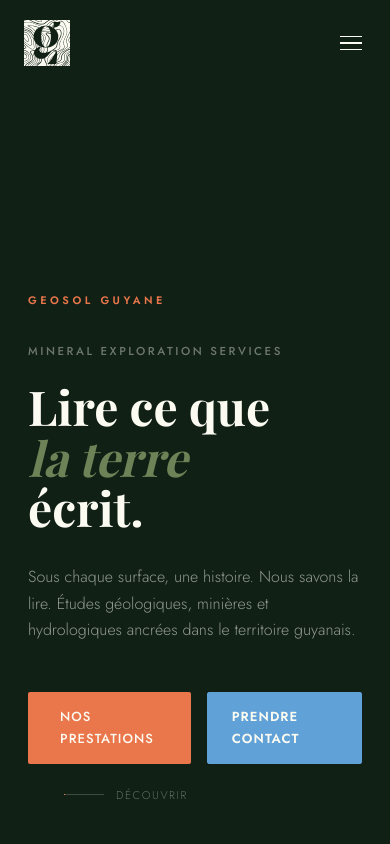
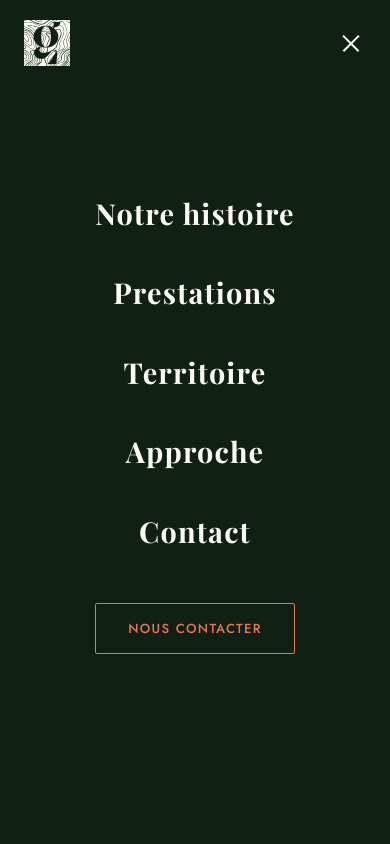
Before and after one commit to Justine-le-bot/geosol-guyane-beta, a plain HTML site: page index.html in a window 390 px wide. Both pictures are taken after a click on the element 351 px from the left and 43 px from the top of the page. Shown: the top 844 px of the page. Drawn offline with nearby package versions, Linux system fonts and the light colour scheme; a web font is replaced by a local one.

Commit message:
fix: burger mobile + footer responsive

```diff
--- a/index.html
+++ b/index.html
@@ -52,9 +52,52 @@
     .nav-cta { font-size: 0.78rem; font-weight: 500; letter-spacing: 0.08em; text-transform: uppercase; padding: 0.6rem 1.4rem; border: 1.5px solid rgba(252,251,242,0.4); color: var(--ivoire); border-radius: 2px; transition: all 0.2s; white-space: nowrap; }
     nav.scrolled .nav-cta { border-color: var(--vert-nuit); color: var(--vert-nuit); }
     .nav-cta:hover { background: var(--terra); border-color: var(--terra); color: var(--ivoire) !important; }
-    .hamburger { display: none; flex-direction: column; gap: 5px; cursor: pointer; padding: 4px; }
+    .hamburger { display: none; flex-direction: column; gap: 5px; cursor: pointer; padding: 4px; background: none; border: none; z-index: 101; }
     .hamburger span { display: block; width: 22px; height: 1.5px; background: var(--ivoire); transition: 0.3s; }
     nav.scrolled .hamburger span { background: var(--vert-nuit); }
+    .hamburger.open span:nth-child(1) { transform: translateY(6.5px) rotate(45deg); }
+    .hamburger.open span:nth-child(2) { opacity: 0; }
+    .hamburger.open span:nth-child(3) { transform: translateY(-6.5px) rotate(-45deg); }
+
+    /* MENU MOBILE */
+    .mobile-menu {
+      display: none;
+      position: fixed; top: 0; left: 0; right: 0; bottom: 0;
+      background: var(--vert-nuit);
+      z-index: 99;
+      flex-direction: column;
+      align-items: center;
+      justify-content: center;
+      gap: 2rem;
+      opacity: 0;
+      pointer-events: none;
+      transition: opacity 0.3s;
+    }
+    .mobile-menu.open {
+      opacity: 1;
+      pointer-events: all;
+    }
+    .mobile-menu a {
+      font-family: var(--font-serif);
+      font-size: 1.8rem;
+      color: var(--ivoire);
+      letter-spacing: 0.04em;
+      transition: color 0.2s;
+    }
+    .mobile-menu a:hover { color: var(--terra); }
+    .mobile-menu .mobile-cta {
+      margin-top: 1rem;
+      font-family: var(--font-sans);
+      font-size: 0.82rem;
+      font-weight: 500;
+      letter-spacing: 0.1em;
+      text-transform: uppercase;
+      padding: 0.85rem 2rem;
+      border: 1.5px solid var(--terra);
+      color: var(--terra);
+      border-radius: 2px;
+    }
+    .mobile-menu .mobile-cta:hover { background: var(--terra); color: var(--ivoire); }
 
     /* HERO */
     .hero {
@@ -232,15 +275,14 @@
 
     /* FOOTER */
     footer { background: var(--vert-nuit); padding: 3rem; position: relative; overflow: hidden; }
-    .footer-inner { max-width: 1200px; margin: 0 auto; display: flex; align-items: center; justify-content: space-between; gap: 2rem; position: relative; z-index: 1; }
+    .footer-inner { max-width: 1200px; margin: 0 auto; display: flex; align-items: center; justify-content: space-between; gap: 2rem; flex-wrap: wrap; position: relative; z-index: 1; }
     .footer-logo { display: flex; align-items: center; }
-    .footer-logo svg { height: 36px; width: 36px; fill: var(--ivoire); }
-    .footer-logo svg { height: 32px; width: auto; }
-    .footer-links { display: flex; gap: 2rem; list-style: none; }
-    .footer-links a { font-size: 0.75rem; font-weight: 400; letter-spacing: 0.1em; text-transform: uppercase; color: rgba(252,251,242,0.35); transition: color 0.2s; }
+    .footer-logo svg { height: 32px; width: auto; fill: var(--ivoire); }
+    .footer-links { display: flex; gap: 1.5rem; list-style: none; flex-wrap: wrap; }
+    .footer-links a { font-size: 0.75rem; font-weight: 400; letter-spacing: 0.1em; text-transform: uppercase; color: rgba(252,251,242,0.35); transition: color 0.2s; white-space: nowrap; }
     .footer-links a:hover { color: var(--ciel); }
-    .footer-copy { font-size: 0.72rem; color: rgba(252,251,242,0.2); }
-    .footer-topo { position: absolute; bottom: -20px; right: -20px; width: 250px; opacity: 0.04; }
+    .footer-copy { font-size: 0.72rem; color: rgba(252,251,242,0.2); white-space: nowrap; }
+    .footer-topo { position: absolute; bottom: -20px; right: -20px; width: 250px; opacity: 0.04; pointer-events: none; }
 
     /* ANIMATIONS */
     @keyframes fadeUp { from { opacity:0; transform:translateY(24px); } to { opacity:1; transform:translateY(0); } }
@@ -255,6 +297,7 @@
       nav { padding:1.25rem 1.5rem; }
       .nav-links, .nav-cta { display:none; }
       .hamburger { display:flex; }
+      .mobile-menu { display:flex; }
       .hero { grid-template-columns:1fr; }
       .hero-right { display:none; }
       .hero-left { padding:7rem 1.75rem 5rem; }
@@ -390,6 +433,16 @@
   </ul><a href="#contact" class="nav-cta">Nous contacter</a></div>
   <div class="hamburger" id="hamburger"><span></span><span></span><span></span></div>
 </nav>
+
+<!-- MENU MOBILE -->
+<div class="mobile-menu" id="mobileMenu">
+  <a href="#intro" class="mobile-nav-link">Notre histoire</a>
+  <a href="#services" class="mobile-nav-link">Prestations</a>
+  <a href="#territoire" class="mobile-nav-link">Territoire</a>
+  <a href="#approche" class="mobile-nav-link">Approche</a>
+  <a href="#contact" class="mobile-nav-link">Contact</a>
+  <a href="#contact" class="mobile-cta mobile-nav-link">Nous contacter</a>
+</div>
 
 <!-- HERO -->
 <section class="hero">
@@ -1032,6 +1085,26 @@ document.addEventListener('DOMContentLoaded', function() {
     });
   });
 
+  // Burger / menu mobile
+  var hamburger = document.getElementById('hamburger');
+  var mobileMenu = document.getElementById('mobileMenu');
+  function toggleMenu() {
+    var isOpen = mobileMenu.classList.toggle('open');
+    hamburger.classList.toggle('open', isOpen);
+    document.body.style.overflow = isOpen ? 'hidden' : '';
+  }
+  if (hamburger && mobileMenu) {
+    hamburger.addEventListener('click', toggleMenu);
+    // Fermer au clic sur un lien
+    mobileMenu.querySelectorAll('.mobile-nav-link').forEach(function(link) {
+      link.addEventListener('click', function() {
+        mobileMenu.classList.remove('open');
+        hamburger.classList.remove('open');
+        document.body.style.overflow = '';
+      });
+    });
+  }
+
 });
 </script>
 
```
